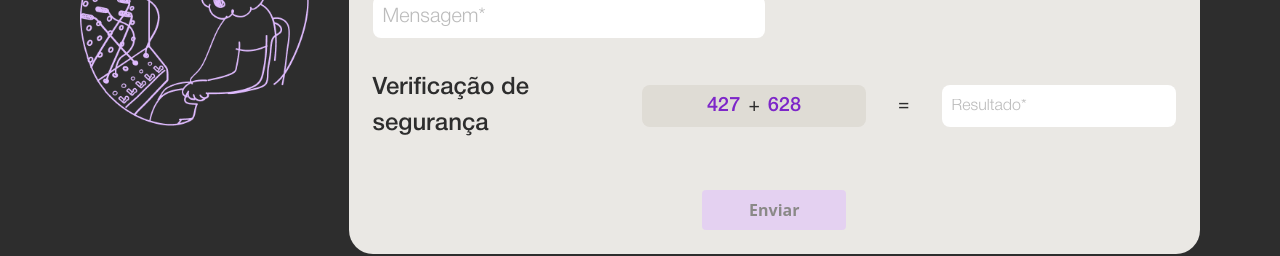
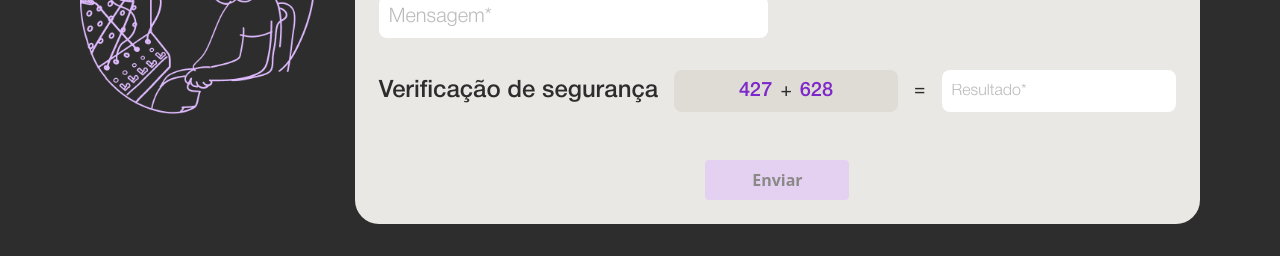
Before and after one commit to bielborgesc/psel-monks-analista-gabriel-borges, a React (Vite) app in the folder frontend/: page / in a window 1280 px wide. Shown: the part 382-638 px from the top of the page. Built offline with nearby package versions, Linux system fonts and the light colour scheme; no server answers.

Commit message:
Ajuste no modo desk para letras ficarem na mesma linha

```diff
--- a/frontend/src/components/Form.jsx
+++ b/frontend/src/components/Form.jsx
@@ -97,12 +97,12 @@ const Form = () => {
         </div>
 
         {/* Verificação */}
-        <div className="w-[264px] md:w-[803.45px] h-auto flex flex-col md:flex-row md:items-center md:justify-between gap-[16px] md:gap-[32px]">
-          <span className="text-[20px] md:text-[24px] leading-[30px] md:leading-[36px] font-[400] helvetica-medium w-[234px] md:w-[281px]">
-            Verificação de segurança
-          </span>
+        <div className="w-full flex flex-col md:flex-row md:items-center gap-[16px] md:gap-[16px]">
+            <span className="text-[20px] md:text-[24px] leading-[30px] md:leading-[36px] font-[400] helvetica-medium whitespace-nowrap">
+              Verificação de segurança
+            </span>
 
-          <div className="flex items-center gap-[16px] md:gap-[32px]">
+          <div className="flex items-center gap-[16px]">
             <div className="flex items-center justify-center gap-[8px] w-[123px] md:w-[224px] h-[42px] bg-[#DFDCD5] px-[8px] rounded-[8px]">
               <span className="text-[20px] text-[#7D26C9] helvetica-medium">{soma1}</span>
               <span className="text-[20px] text-[#2D2D2D]">+</span>
```
